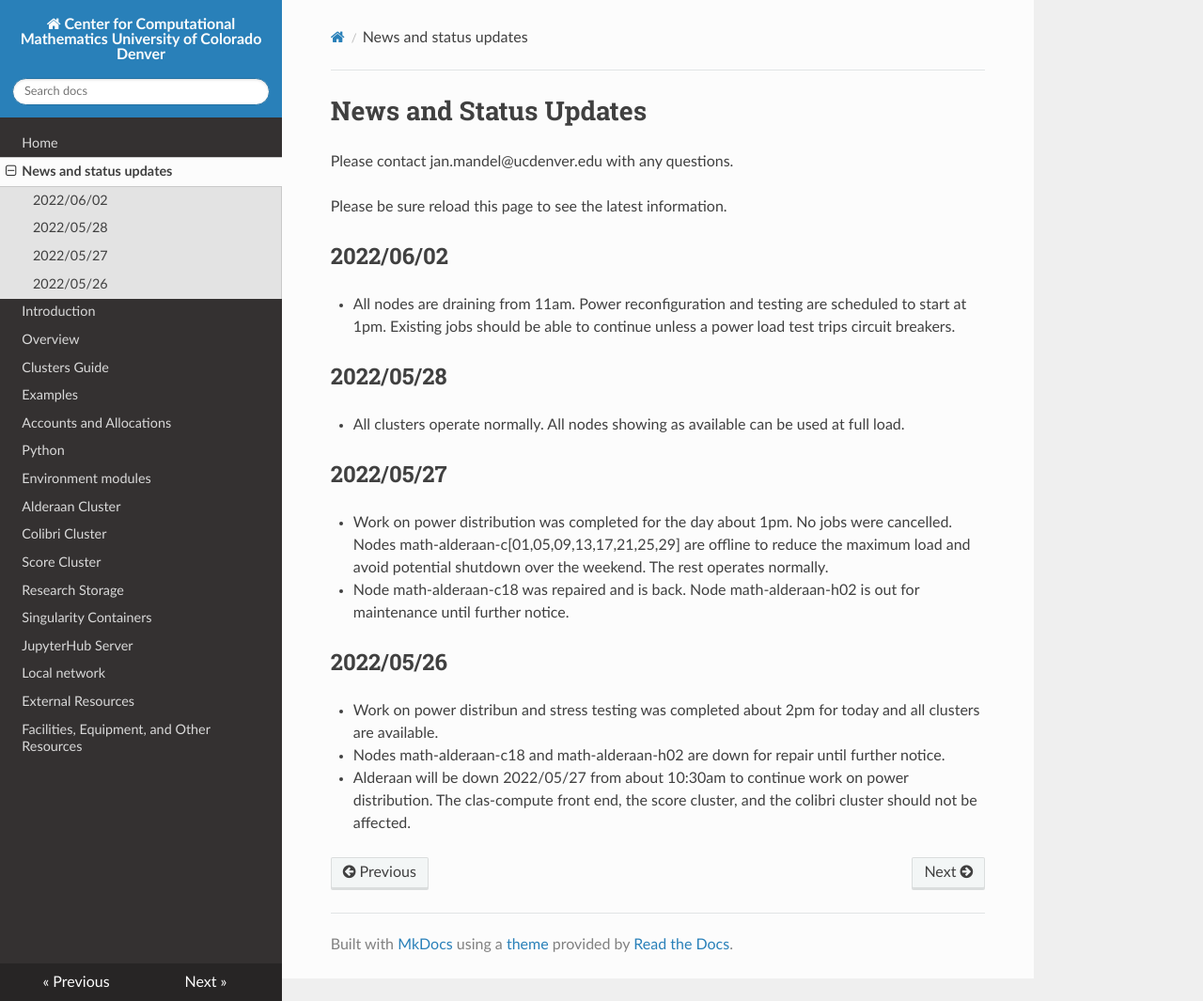
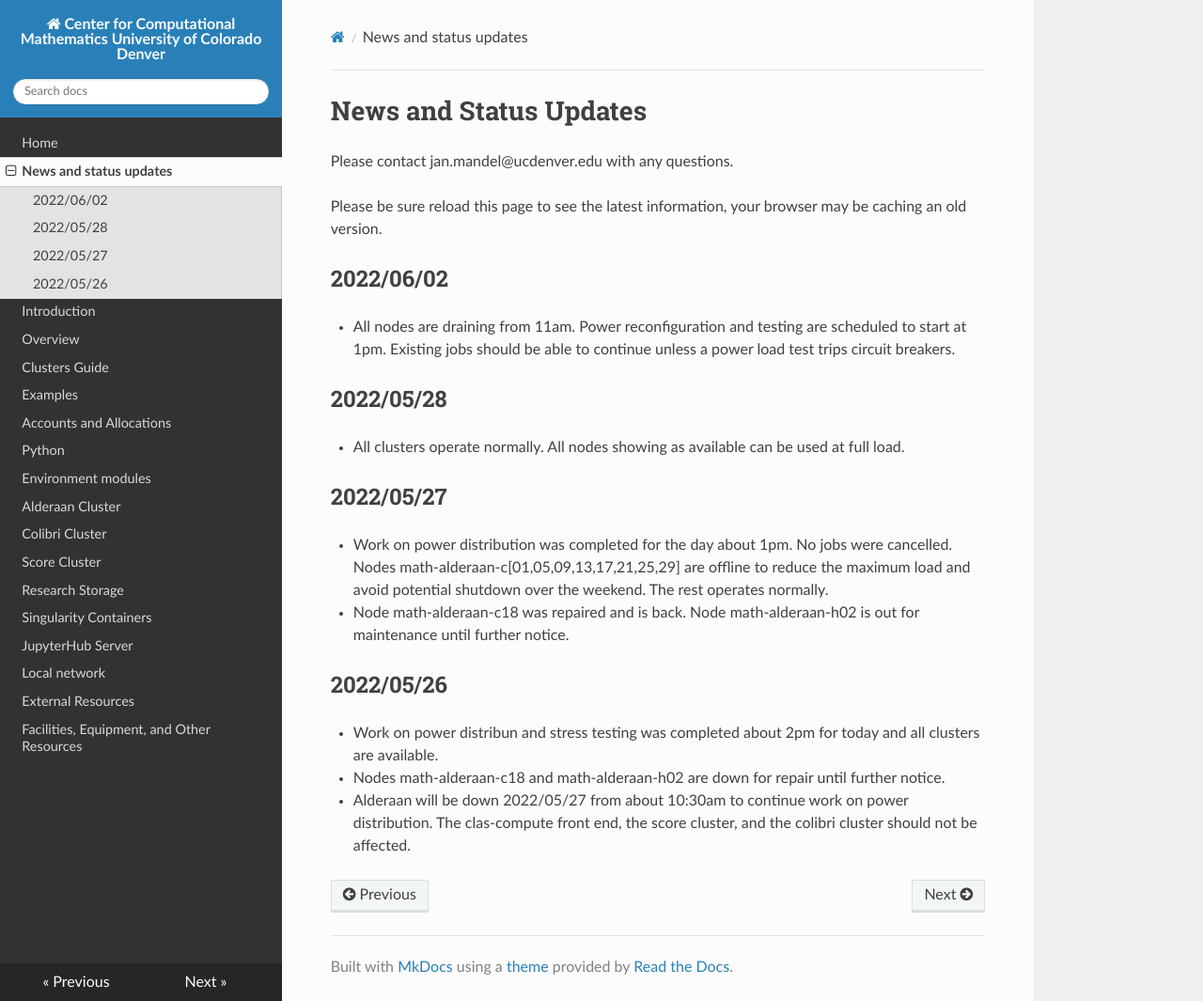
Before and after one commit to ccmucdenver/ccm-docs, an MkDocs documentation site: the page built from docs/updates.md, in a window 1280 px wide and 1065 px high. Shown: the whole window at 94% size. Built offline with MkDocs 1.6.1, drawn with Linux system fonts in a browser that asks for light colours; nearby versions of some CDN libraries.

Commit message:
Update updates.md

```diff
--- a/docs/updates.md
+++ b/docs/updates.md
@@ -2,7 +2,7 @@
 
 Please contact jan.mandel@ucdenver.edu with any questions.
 
-Please be sure reload this page to see the latest information.
+Please be sure reload this page to see the latest information, your browser may be caching an old version.
 
 ## 2022/06/02
 
```
